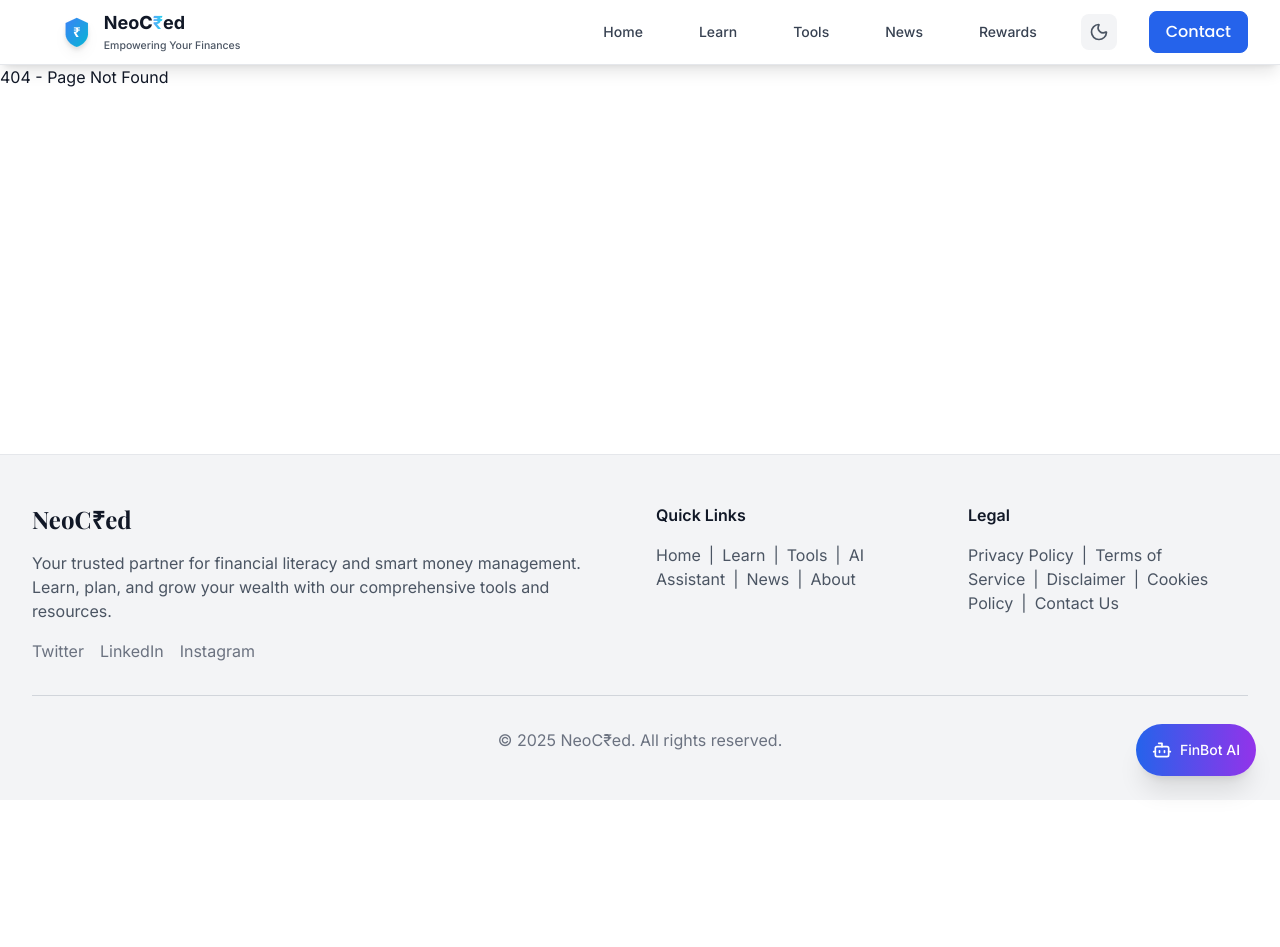
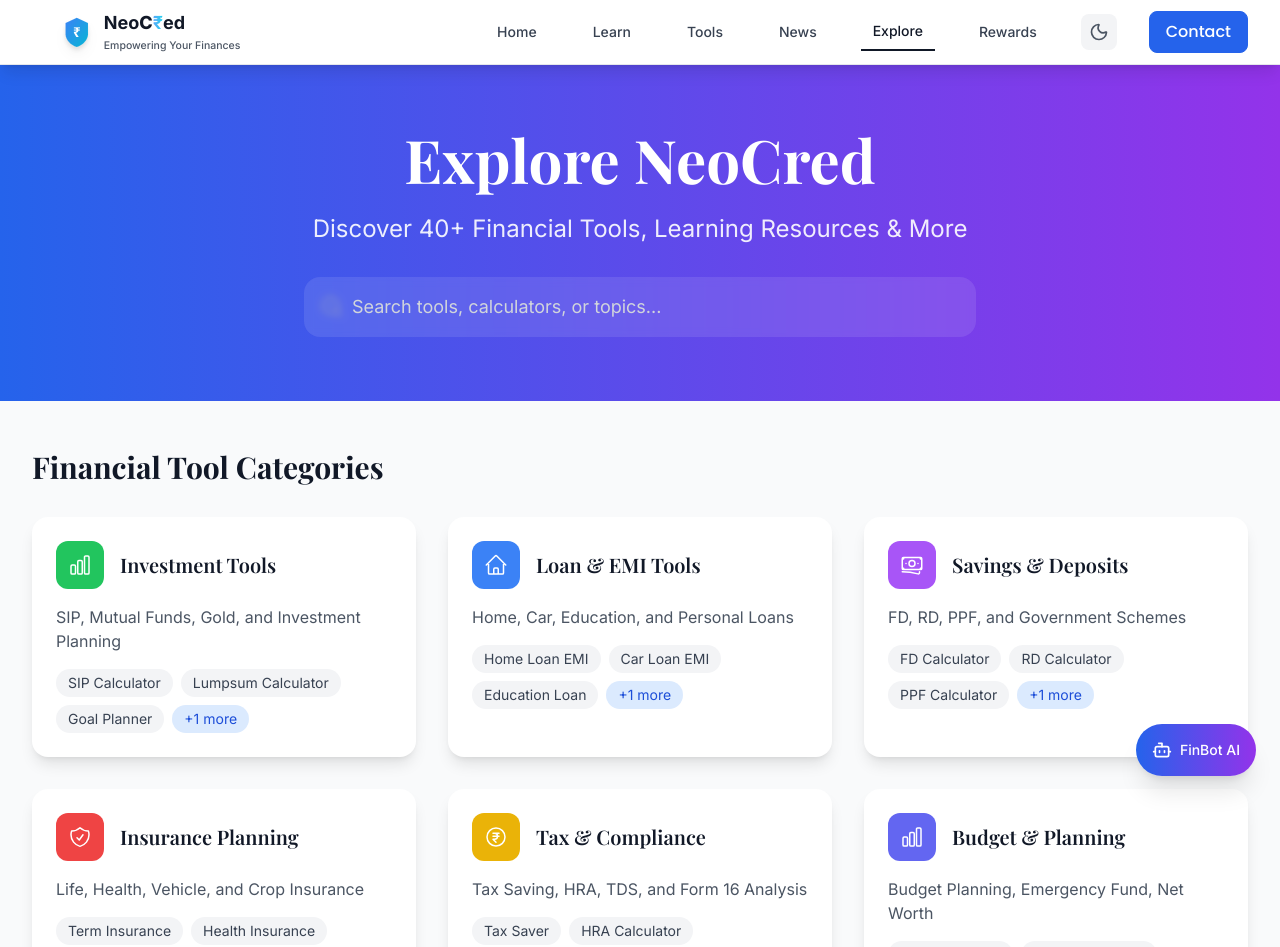
Before and after one commit to Rakesh-dev369/Neocred.in, a React (Vite) app in the folder frontend/: page /explore in a window 1280 px wide. Shown: the top 947 px of the page. Before the commit the page ends 800 px from the top, so only its background shows below. Built offline with nearby package versions, Linux system fonts and the light colour scheme.

Commit message:
feat: Add Explore page to NavBar next to News

```diff
--- a/frontend/src/App.jsx
+++ b/frontend/src/App.jsx
@@ -8,6 +8,7 @@ import Chatbot from './pages/Chatbot';
 import About from './pages/About';
 import Contact from './pages/Contact';
 import News from './pages/News';
+import Explore from './pages/Explore';
 import Rewards from './pages/Rewards';
 import PanCheck from './pages/PanCheck';
 import LoanCheck from './pages/LoanCheck';
@@ -32,6 +33,7 @@ function App() {
           <Route path="/about" element={<MainLayout><About /></MainLayout>} />
           <Route path="/contact" element={<MainLayout><Contact /></MainLayout>} />
           <Route path="/news" element={<MainLayout><News /></MainLayout>} />
+          <Route path="/explore" element={<MainLayout><Explore /></MainLayout>} />
           <Route path="/rewards" element={<MainLayout><Rewards /></MainLayout>} />
           <Route path="/pan-check" element={<MainLayout><PanCheck /></MainLayout>} />
           <Route path="/loan-check" element={<MainLayout><LoanCheck /></MainLayout>} />
--- a/frontend/src/components/Navbar.jsx
+++ b/frontend/src/components/Navbar.jsx
@@ -14,6 +14,7 @@ export default function Navbar() {
     { name: 'Learn', href: ROUTES.LEARN },
     { name: 'Tools', href: ROUTES.TOOLS },
     { name: 'News', href: ROUTES.NEWS },
+    { name: 'Explore', href: ROUTES.EXPLORE },
     { name: 'Rewards', href: ROUTES.REWARDS }
   ];
 
--- /dev/null
+++ b/frontend/src/pages/Explore.jsx
@@ -0,0 +1,248 @@
+import { useState } from 'react';
+import { Link } from 'react-router-dom';
+import {
+  MagnifyingGlassIcon,
+  ChartBarIcon,
+  CurrencyRupeeIcon,
+  HomeIcon,
+  AcademicCapIcon,
+  ShieldCheckIcon,
+  BanknotesIcon,
+  TrophyIcon,
+  NewspaperIcon,
+  BookOpenIcon
+} from '@heroicons/react/24/outline';
+
+export default function Explore() {
+  const [searchTerm, setSearchTerm] = useState('');
+
+  const categories = [
+    {
+      title: 'Investment Tools',
+      icon: ChartBarIcon,
+      color: 'bg-green-500',
+      description: 'SIP, Mutual Funds, Gold, and Investment Planning',
+      tools: ['SIP Calculator', 'Lumpsum Calculator', 'Goal Planner', 'Mutual Fund Tracker'],
+      link: '/tools?category=investment'
+    },
+    {
+      title: 'Loan & EMI Tools',
+      icon: HomeIcon,
+      color: 'bg-blue-500',
+      description: 'Home, Car, Education, and Personal Loans',
+      tools: ['Home Loan EMI', 'Car Loan EMI', 'Education Loan', 'Loan Eligibility'],
+      link: '/tools?category=loans'
+    },
+    {
+      title: 'Savings & Deposits',
+      icon: BanknotesIcon,
+      color: 'bg-purple-500',
+      description: 'FD, RD, PPF, and Government Schemes',
+      tools: ['FD Calculator', 'RD Calculator', 'PPF Calculator', 'Post Office FD'],
+      link: '/tools?category=savings'
+    },
+    {
+      title: 'Insurance Planning',
+      icon: ShieldCheckIcon,
+      color: 'bg-red-500',
+      description: 'Life, Health, Vehicle, and Crop Insurance',
+      tools: ['Term Insurance', 'Health Insurance', 'Vehicle Insurance', 'Crop Insurance'],
+      link: '/tools?category=insurance'
+    },
+    {
+      title: 'Tax & Compliance',
+      icon: CurrencyRupeeIcon,
+      color: 'bg-yellow-500',
+      description: 'Tax Saving, HRA, TDS, and Form 16 Analysis',
+      tools: ['Tax Saver', 'HRA Calculator', 'TDS Estimator', 'Form 16 Tool'],
+      link: '/tools?category=tax'
+    },
+    {
+      title: 'Budget & Planning',
+      icon: ChartBarIcon,
+      color: 'bg-indigo-500',
+      description: 'Budget Planning, Emergency Fund, Net Worth',
+      tools: ['Budget Planner', 'Emergency Fund', 'Net Worth Tracker', '50/30/20 Rule'],
+      link: '/tools?category=budget'
+    }
+  ];
+
+  const quickLinks = [
+    {
+      title: 'Financial Learning',
+      icon: BookOpenIcon,
+      description: '8 Pillars of Financial Literacy',
+      link: '/learn',
+      color: 'text-blue-600'
+    },
+    {
+      title: 'Latest News',
+      icon: NewspaperIcon,
+      description: 'Market Updates & Financial News',
+      link: '/news',
+      color: 'text-green-600'
+    },
+    {
+      title: 'Rewards Program',
+      icon: TrophyIcon,
+      description: 'Earn Points & Unlock Benefits',
+      link: '/rewards',
+      color: 'text-purple-600'
+    },
+    {
+      title: 'AI Assistant',
+      icon: AcademicCapIcon,
+      description: 'Chat with FinBot for Personalized Advice',
+      link: '/chatbot',
+      color: 'text-orange-600'
+    }
+  ];
+
+  const filteredCategories = categories.filter(category =>
+    category.title.toLowerCase().includes(searchTerm.toLowerCase()) ||
+    category.description.toLowerCase().includes(searchTerm.toLowerCase()) ||
+    category.tools.some(tool => tool.toLowerCase().includes(searchTerm.toLowerCase()))
+  );
+
+  return (
+    <div className="min-h-screen bg-gray-50 dark:bg-gray-900">
+      {/* Hero Section */}
+      <div className="bg-gradient-to-r from-blue-600 to-purple-600 text-white">
+        <div className="max-w-7xl mx-auto px-4 sm:px-6 lg:px-8 py-16">
+          <div className="text-center">
+            <h1 className="text-4xl md:text-6xl font-bold mb-6">
+              Explore NeoCred
+            </h1>
+            <p className="text-xl md:text-2xl mb-8 opacity-90">
+              Discover 40+ Financial Tools, Learning Resources & More
+            </p>
+
+            {/* Search Bar */}
+            <div className="max-w-2xl mx-auto relative">
+              <div className="relative">
+                <MagnifyingGlassIcon className="absolute left-4 top-1/2 transform -translate-y-1/2 h-6 w-6 text-gray-400" />
+                <input
+                  type="text"
+                  placeholder="Search tools, calculators, or topics..."
+                  value={searchTerm}
+                  onChange={(e) => setSearchTerm(e.target.value)}
+                  className="w-full pl-12 pr-4 py-4 text-lg rounded-2xl border-0 focus:ring-4 focus:ring-white/20 bg-white/10 backdrop-blur-sm text-white placeholder-gray-300"
+                />
+              </div>
+            </div>
+          </div>
+        </div>
+      </div>
+
+      <div className="max-w-7xl mx-auto px-4 sm:px-6 lg:px-8 py-12">
+        {/* Tool Categories */}
+        <section className="mb-16">
+          <h2 className="text-3xl font-bold text-gray-900 dark:text-white mb-8">
+            Financial Tool Categories
+          </h2>
+
+          <div className="grid grid-cols-1 md:grid-cols-2 lg:grid-cols-3 gap-8">
+            {filteredCategories.map((category, index) => {
+              const IconComponent = category.icon;
+              return (
+                <Link
+                  key={index}
+                  to={category.link}
+                  className="group bg-white dark:bg-gray-800 rounded-2xl p-6 shadow-lg hover:shadow-xl transition-all duration-300 hover:-translate-y-1"
+                >
+                  <div className="flex items-center mb-4">
+                    <div className={`${category.color} p-3 rounded-xl mr-4`}>
+                      <IconComponent className="h-6 w-6 text-white" />
+                    </div>
+                    <h3 className="text-xl font-semibold text-gray-900 dark:text-white group-hover:text-blue-600 dark:group-hover:text-blue-400">
+                      {category.title}
+                    </h3>
+                  </div>
+
+                  <p className="text-gray-600 dark:text-gray-300 mb-4">
+                    {category.description}
+                  </p>
+
+                  <div className="flex flex-wrap gap-2">
+                    {category.tools.slice(0, 3).map((tool, toolIndex) => (
+                      <span
+                        key={toolIndex}
+                        className="px-3 py-1 bg-gray-100 dark:bg-gray-700 text-gray-700 dark:text-gray-300 text-sm rounded-full"
+                      >
+                        {tool}
+                      </span>
+                    ))}
+                    {category.tools.length > 3 && (
+                      <span className="px-3 py-1 bg-blue-100 dark:bg-blue-900 text-blue-700 dark:text-blue-300 text-sm rounded-full">
+                        +{category.tools.length - 3} more
+                      </span>
+                    )}
+                  </div>
+                </Link>
+              );
+            })}
+          </div>
+        </section>
+
+        {/* Quick Links */}
+        <section className="mb-16">
+          <h2 className="text-3xl font-bold text-gray-900 dark:text-white mb-8">
+            Quick Access
+          </h2>
+
+          <div className="grid grid-cols-1 md:grid-cols-2 lg:grid-cols-4 gap-6">
+            {quickLinks.map((link, index) => {
+              const IconComponent = link.icon;
+              return (
+                <Link
+                  key={index}
+                  to={link.link}
+                  className="group bg-white dark:bg-gray-800 rounded-xl p-6 shadow-md hover:shadow-lg transition-all duration-300 text-center"
+                >
+                  <IconComponent className={`h-12 w-12 mx-auto mb-4 ${link.color}`} />
+                  <h3 className="text-lg font-semibold text-gray-900 dark:text-white mb-2 group-hover:text-blue-600 dark:group-hover:text-blue-400">
+                    {link.title}
+                  </h3>
+                  <p className="text-gray-600 dark:text-gray-300 text-sm">
+                    {link.description}
+                  </p>
+                </Link>
+              );
+            })}
+          </div>
+        </section>
+
+        {/* Stats Section */}
+        <section className="bg-gradient-to-r from-blue-50 to-purple-50 dark:from-gray-800 dark:to-gray-700 rounded-2xl p-8">
+          <div className="text-center mb-8">
+            <h2 className="text-3xl font-bold text-gray-900 dark:text-white mb-4">
+              NeoCred by Numbers
+            </h2>
+            <p className="text-gray-600 dark:text-gray-300">
+              Empowering financial decisions across India
+            </p>
+          </div>
+
+          <div className="grid grid-cols-2 md:grid-cols-4 gap-8">
+            <div className="text-center">
+              <div className="text-3xl md:text-4xl font-bold text-blue-600 mb-2">40+</div>
+              <div className="text-gray-600 dark:text-gray-300">Financial Tools</div>
+            </div>
+            <div className="text-center">
+              <div className="text-3xl md:text-4xl font-bold text-green-600 mb-2">8</div>
+              <div className="text-gray-600 dark:text-gray-300">Learning Pillars</div>
+            </div>
+            <div className="text-center">
+              <div className="text-3xl md:text-4xl font-bold text-purple-600 mb-2">24/7</div>
+              <div className="text-gray-600 dark:text-gray-300">AI Assistant</div>
+            </div>
+            <div className="text-center">
+              <div className="text-3xl md:text-4xl font-bold text-orange-600 mb-2">Free</div>
+              <div className="text-gray-600 dark:text-gray-300">Always Free</div>
+            </div>
+          </div>
+        </section>
+      </div>
+    </div>
+  );
+}
--- a/frontend/src/utils/constants.js
+++ b/frontend/src/utils/constants.js
@@ -185,6 +185,7 @@ export const ROUTES = {
   LEARN: '/learn',
   TOOLS: '/tools',
   NEWS: '/news',
+  EXPLORE: '/explore',
   REWARDS: '/rewards',
   ABOUT: '/about',
   CONTACT: '/contact',
```
